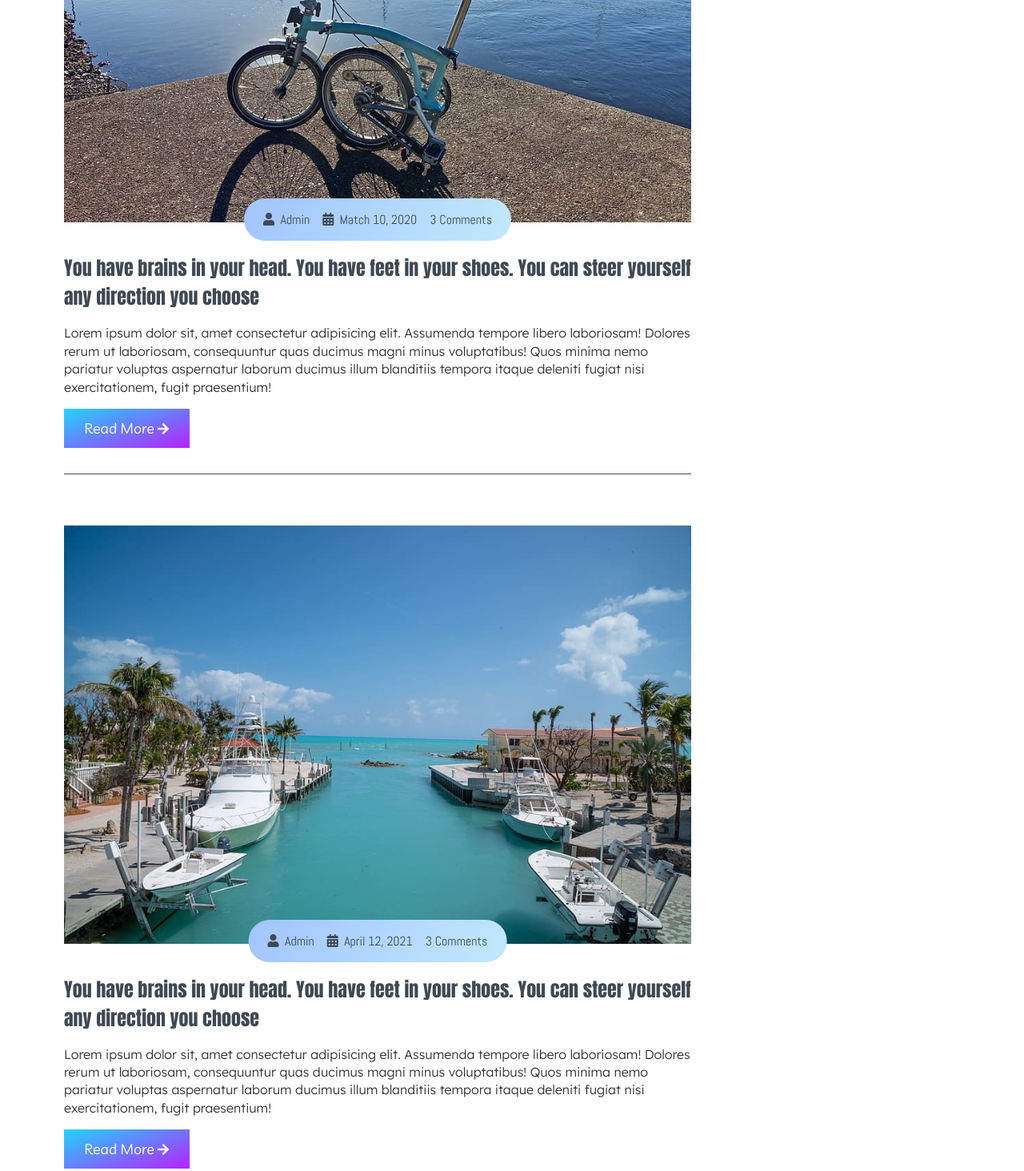
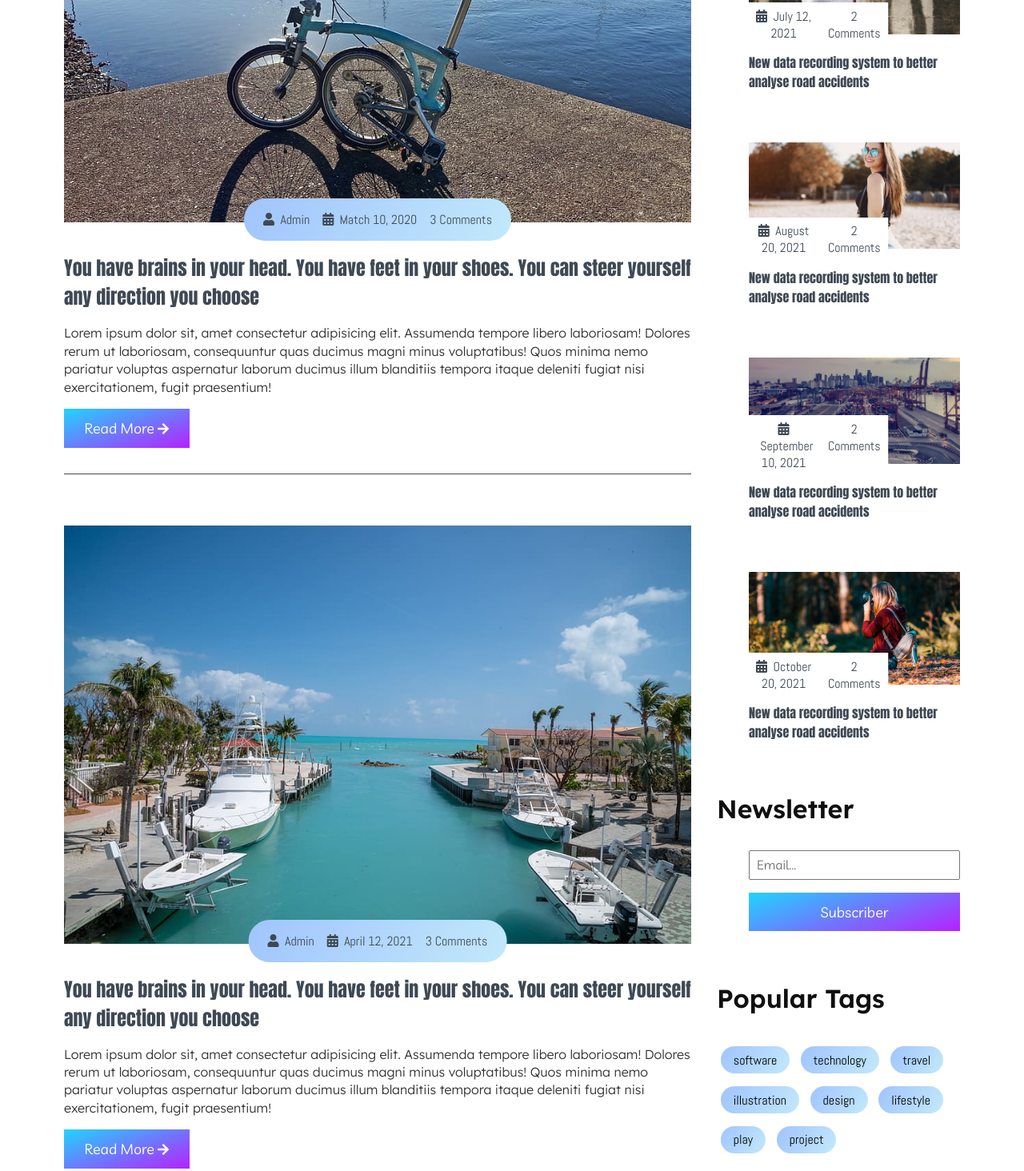
Before and after one commit to binhdao-29/bogger-website, a plain HTML site: page index.html in a window 1280 px wide. Shown: the part 2874-4338 px from the top of the page at 80% size. Drawn offline with nearby package versions, Linux system fonts and the light colour scheme.

Commit message:
feat: sidebar

```diff
--- a/css/style.css
+++ b/css/style.css
@@ -620,6 +620,7 @@ h3 {
   bottom: 0;
   left: 50%;
   transform: translate(-50%, 0);
+  text-align: center;
   background: var(--gcl-sky);
   padding: 1rem;
   border-radius: 3rem;
@@ -654,6 +655,10 @@ h3 {
   font-size: 1.5rem;
 }
 
+.site-content .posts .post-title a:hover {
+  opacity: 0.8;
+}
+
 .site-content .posts .post-title .post-text {
   font-family: var(--ff-lex);
   margin: 1rem 0;
@@ -662,22 +667,22 @@ h3 {
   opacity: 0.8;
 }
 
-.site-content .posts .post-title .btn {
+.site-content .btn {
   padding: 0.8rem 1.6rem;
 }
 
-.site-content .posts .post-title .btn::after,
-.site-content .posts .post-title .btn::before,
-.site-content .posts .post-title .btn span::after,
-.site-content .posts .post-title .btn span::before {
+.site-content .btn::after,
+.site-content .btn::before,
+.site-content .btn span::after,
+.site-content .btn span::before {
   background: var(--gcl-btn);
 }
 
-.site-content .posts .post-title .btn:hover {
+.site-content .btn:hover {
   color: var(--cl-gray);
 }
 
-.site-content .posts .post-title .btn i {
+.site-content .btn i {
   font-size: 1rem;
 }
 
@@ -731,7 +736,7 @@ h3 {
 }
 
 /* -----------------------Sidebar-------------------- */
-.sidebar .category {
+.sidebar {
   padding-left: 2rem;
 }
 
@@ -740,7 +745,7 @@ h3 {
   font-family: var(--ff-lex);
   font-size: 2rem;
   font-weight: 600;
-  margin-bottom: 1.5rem;
+  margin-bottom: 2rem;
 }
 
 .sidebar .category .category-list {
@@ -756,3 +761,58 @@ h3 {
   border-radius: 3rem;
   justify-content: space-between;
 }
+
+/* -----------------Popular Post----------------------- */
+.sidebar .posts,
+.sidebar .newsletter,
+.sidebar .popular-tags {
+  margin-top: 4rem;
+}
+
+.sidebar .popular-post {
+  margin-top: 8rem;
+}
+
+.sidebar .popular-post .posts {
+  padding-left: 2.5rem;
+}
+
+.sidebar .popular-post .posts .post-info {
+  padding: 0.4rem 0.1rem;
+  left: 32%;
+  bottom: 0.5rem;
+  border-radius: 0;
+  background: var(--cl-primary);
+}
+
+.sidebar .popular-post .posts .post-title {
+  margin-top: 0;
+}
+
+.sidebar .popular-post .posts .post-title a {
+  font-size: 1rem;
+}
+
+/* ---------------------Newsletter------------------------- */
+.sidebar .newsletter .form-contact {
+  padding-left: 2.5rem;
+}
+
+.sidebar .newsletter .form-contact .input {
+  display: block;
+  height: 2.3rem;
+  font-family: var(--ff-liv);
+  font-size: 1rem;
+  padding: 0.3rem 0.5rem;
+  margin-bottom: 1rem;
+}
+
+/* ---------------------Popular Tags------------------------- */
+.sidebar .popular-tags .tag {
+  display: inline-block;
+  background: var(--gcl-sky);
+  font-family: var(--ff-abel);
+  padding: 0.4rem 1rem;
+  margin: 0.5rem 0.3rem;
+  border-radius: 3rem;
+}
--- a/index.html
+++ b/index.html
@@ -326,6 +326,120 @@
             </li>
           </ul>
         </div>
+        <div class="popular-post">
+          <div class="title">Popular Post</div>
+          <div class="posts">
+            <div class="post-content">
+              <div class="post-img">
+                <img src="./assets/popular-post/m-blog-1.jpg" alt="">
+              </div>
+              <div class="post-info cb-flex">
+                <span><i class="fas fa-calendar-alt"></i></i>&nbsp;&nbsp;May 27, 2021</span>
+                <span>2 Comments</span>
+              </div>
+            </div>
+            <div class="post-title">
+              <a href="#">New data recording system to better analyse road accidents</a>
+            </div>
+          </div>
+
+          <div class="posts">
+            <div class="post-content">
+              <div class="post-img">
+                <img src="./assets/popular-post/m-blog-2.jpg" alt="">
+              </div>
+              <div class="post-info cb-flex">
+                <span><i class="fas fa-calendar-alt"></i></i>&nbsp;&nbsp;June 27, 2021</span>
+                <span>2 Comments</span>
+              </div>
+            </div>
+            <div class="post-title">
+              <a href="#">New data recording system to better analyse road accidents</a>
+            </div>
+          </div>
+
+          <div class="posts">
+            <div class="post-content">
+              <div class="post-img">
+                <img src="./assets/popular-post/m-blog-3.jpg" alt="">
+              </div>
+              <div class="post-info cb-flex">
+                <span><i class="fas fa-calendar-alt"></i></i>&nbsp;&nbsp;July 12, 2021</span>
+                <span>2 Comments</span>
+              </div>
+            </div>
+            <div class="post-title">
+              <a href="#">New data recording system to better analyse road accidents</a>
+            </div>
+          </div>
+
+          <div class="posts">
+            <div class="post-content">
+              <div class="post-img">
+                <img src="./assets/popular-post/m-blog-4.jpg" alt="">
+              </div>
+              <div class="post-info cb-flex">
+                <span><i class="fas fa-calendar-alt"></i></i>&nbsp;&nbsp;August 20, 2021</span>
+                <span>2 Comments</span>
+              </div>
+            </div>
+            <div class="post-title">
+              <a href="#">New data recording system to better analyse road accidents</a>
+            </div>
+          </div>
+
+          <div class="posts">
+            <div class="post-content">
+              <div class="post-img">
+                <img src="./assets/popular-post/m-blog-5.jpg" alt="">
+              </div>
+              <div class="post-info cb-flex">
+                <span><i class="fas fa-calendar-alt"></i></i>&nbsp;&nbsp;September 10, 2021</span>
+                <span>2 Comments</span>
+              </div>
+            </div>
+            <div class="post-title">
+              <a href="#">New data recording system to better analyse road accidents</a>
+            </div>
+          </div>
+
+          <div class="posts">
+            <div class="post-content">
+              <div class="post-img">
+                <img src="./assets/Blog-post/blog1.png" alt="">
+              </div>
+              <div class="post-info cb-flex">
+                <span><i class="fas fa-calendar-alt"></i></i>&nbsp;&nbsp;October 20, 2021</span>
+                <span>2 Comments</span>
+              </div>
+            </div>
+            <div class="post-title">
+              <a href="#">New data recording system to better analyse road accidents</a>
+            </div>
+          </div>
+        </div>
+
+        <div class="newsletter">
+          <div class="title">Newsletter</div>
+          <div class="form-contact cb-flex cb-flex-column">
+            <input class="input" type="text" placeholder="Email...">
+            <button class="btn"><span>Subscriber</span></button>
+          </div>
+        </div>
+
+        <div class="popular-tags">
+          <div class="title">Popular Tags</div>
+          <div class="list-tags">
+            <div class="tag">software</div>
+            <div class="tag">technology</div>
+            <div class="tag">travel</div>
+            <div class="tag">illustration</div>
+            <div class="tag">design</div>
+            <div class="tag">lifestyle</div>
+            <div class="tag">play</div>
+            <div class="tag">project</div>
+          </div>
+        </div>
       </aside>
     </section>
 
```
